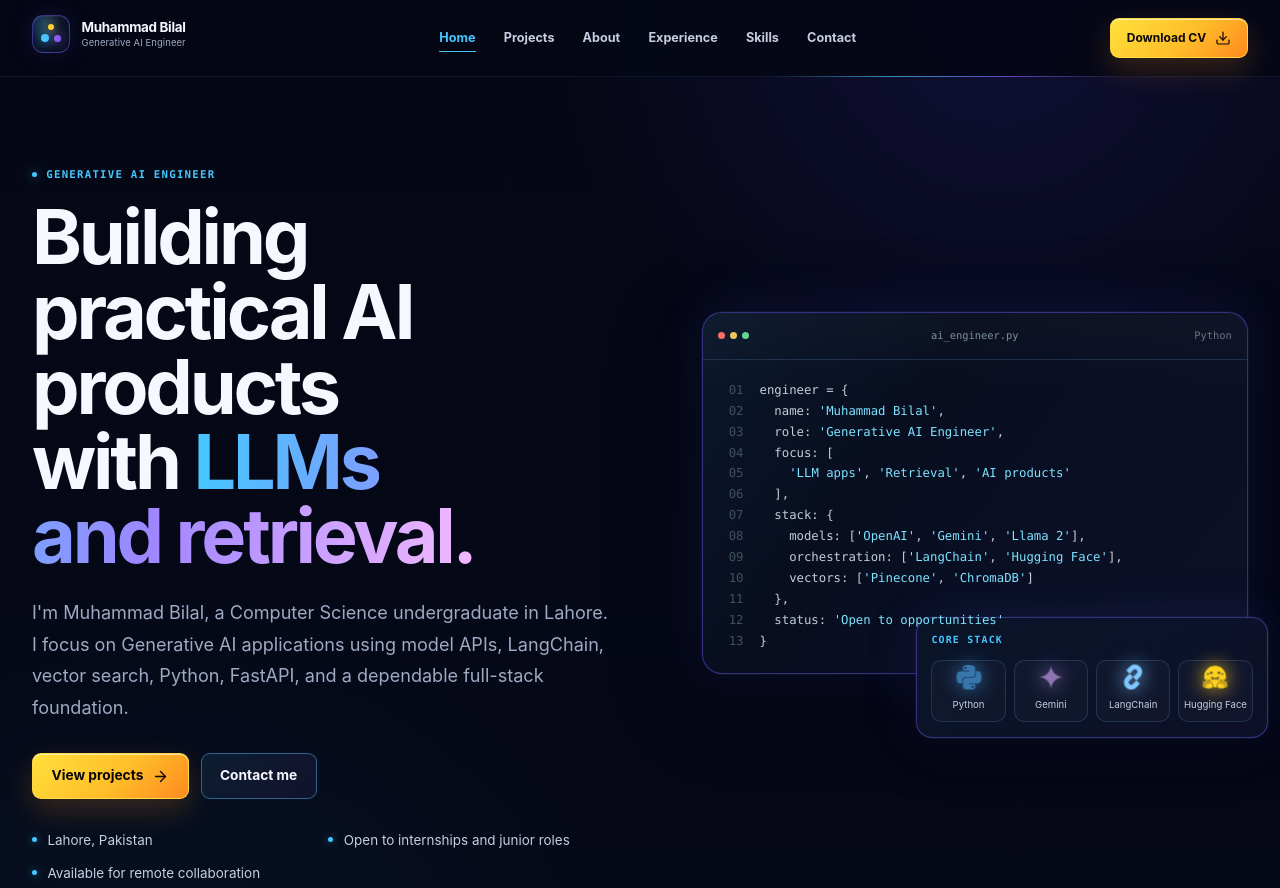
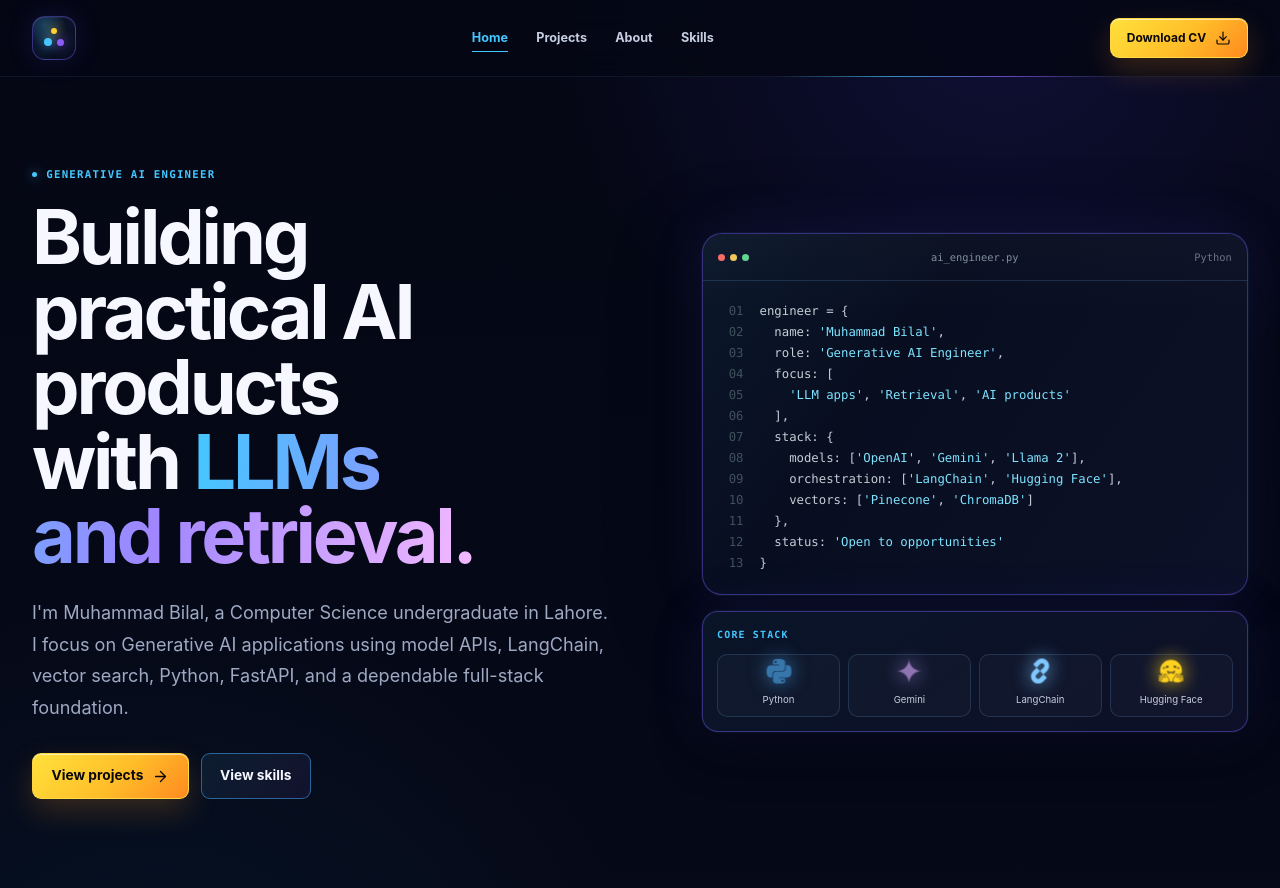
Before and after one commit to Bilal175-gif/Bilal-Portfolio, a Next.js app: page / in a window 1280 px wide. Shown: the top 888 px of the page. Built offline with nearby package versions, Linux system fonts and the light colour scheme.

Commit message:
Simplify homepage header and navigation

```diff
--- a/app/globals.css
+++ b/app/globals.css
@@ -214,8 +214,20 @@
 }
 
 .site-header__brand {
+  display: inline-flex;
   flex: 0 1 auto;
   min-width: 0;
+}
+
+.site-header__brand .brand {
+  gap: 0;
+}
+
+.site-header__brand .brand__signal {
+  width: 44px;
+  height: 44px;
+  flex-basis: 44px;
+  border-radius: 13px;
 }
 
 .brand {
@@ -646,38 +658,11 @@
   margin-top: 1.85rem;
 }
 
-.hero-facts {
-  display: grid;
-  gap: 0.8rem;
-  margin: 1.9rem 0 0;
-  padding: 0;
-  list-style: none;
-}
-
-.hero-facts li {
-  display: flex;
-  align-items: flex-start;
-  gap: 0.65rem;
-  color: var(--muted-strong);
-  font-size: 0.84rem;
-  line-height: 1.5;
-}
-
-.hero-facts li::before {
-  width: 5px;
-  height: 5px;
-  flex: 0 0 5px;
-  margin-top: 0.48rem;
-  border-radius: 999px;
-  background: var(--accent);
-  box-shadow: 0 0 10px rgba(68, 199, 255, 0.62);
-  content: "";
-}
-
 .code-profile {
   position: relative;
+  display: grid;
   min-width: 0;
-  padding-bottom: 4rem;
+  gap: 1rem;
 }
 
 .code-profile__glow {
@@ -801,10 +786,8 @@
 }
 
 .stack-card {
-  position: absolute;
-  right: -1.25rem;
-  bottom: 0;
-  width: min(22rem, 76%);
+  position: relative;
+  width: 100%;
   border: 1px solid var(--border-strong);
   border-radius: 16px;
   background:
@@ -2539,14 +2522,6 @@
 }
 
 @media (min-width: 520px) {
-  .hero-facts {
-    grid-template-columns: repeat(2, minmax(0, 1fr));
-  }
-
-  .hero-facts li:last-child {
-    grid-column: 1 / -1;
-  }
-
   .highlight-strip__grid {
     grid-template-columns: repeat(2, minmax(0, 1fr));
   }
@@ -2846,9 +2821,8 @@
     display: grid;
   }
 
-  .stack-card {
-    right: 0;
-    width: 92%;
+  .stack-card ul {
+    grid-template-columns: repeat(2, minmax(0, 1fr));
   }
 
   .code-window__status {
--- a/app/page.tsx
+++ b/app/page.tsx
@@ -57,11 +57,6 @@
                 {siteConfig.hero.secondaryCta.label}
               </ButtonLink>
             </div>
-            <ul className="hero-facts">
-              <li>{siteConfig.profile.location}</li>
-              <li>{siteConfig.profile.availability[0]}</li>
-              <li>{siteConfig.profile.availability[1]}</li>
-            </ul>
           </div>
 
           <CodeProfileCard />
--- a/app/sitemap.ts
+++ b/app/sitemap.ts
@@ -6,9 +6,7 @@
   { path: "", changeFrequency: "weekly", priority: 1 },
   { path: "/projects", changeFrequency: "monthly", priority: 0.9 },
   { path: "/about", changeFrequency: "monthly", priority: 0.8 },
-  { path: "/experience", changeFrequency: "monthly", priority: 0.8 },
   { path: "/skills", changeFrequency: "monthly", priority: 0.8 },
-  { path: "/contact", changeFrequency: "monthly", priority: 0.7 },
 ] as const;
 
 export default function sitemap(): MetadataRoute.Sitemap {
--- a/components/code-profile-card.tsx
+++ b/components/code-profile-card.tsx
@@ -1,3 +1,5 @@
+import type { CSSProperties } from "react";
+
 const stack = [
   { name: "Python", logo: "/tech/python.svg", tone: "python" },
   { name: "Gemini", logo: "/tech/gemini.svg", tone: "gemini" },
@@ -99,4 +101,3 @@
     </div>
   );
 }
-import type { CSSProperties } from "react";
--- a/components/site-header.tsx
+++ b/components/site-header.tsx
@@ -58,7 +58,7 @@
     <header className="site-header">
       <div className="container site-header__inner">
         <Link className="site-header__brand" href="/" aria-label={`${site.name}, home`}>
-          <BrandMark name={site.name} title={site.shortTitle} />
+          <BrandMark compact name={site.name} title={site.shortTitle} />
         </Link>
 
         <nav className="desktop-nav" aria-label="Primary navigation">
--- a/content/site.ts
+++ b/content/site.ts
@@ -174,8 +174,8 @@
       href: "/projects",
     },
     secondaryCta: {
-      label: "Contact me",
-      href: "/contact",
+      label: "View skills",
+      href: "/skills",
     },
     codeProfile: {
       name: "Muhammad Bilal",
@@ -243,9 +243,7 @@
   { label: "Home", href: "/" },
   { label: "Projects", href: "/projects" },
   { label: "About", href: "/about" },
-  { label: "Experience", href: "/experience" },
   { label: "Skills", href: "/skills" },
-  { label: "Contact", href: "/contact" },
 ] as const satisfies readonly NavigationItem[];
 
 export const homeHighlights = [
```
Also changed, not shown: app/contact/page.tsx (deleted, +0 -65 lines), app/experience/page.tsx (deleted, +0 -42 lines).
